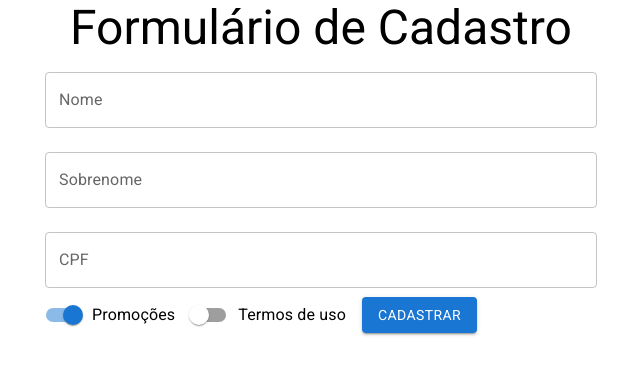
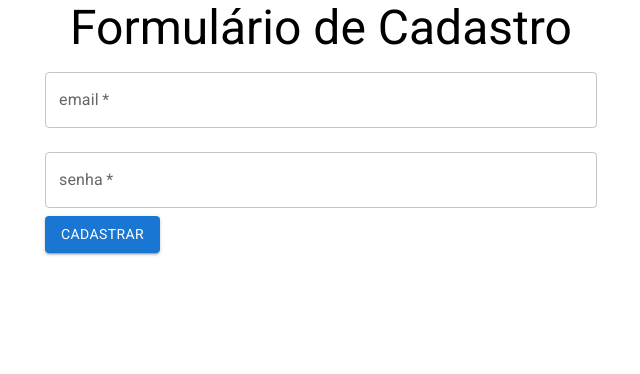
Before and after one commit to Frankkson/testando-componentes-funcionais, a React (Create React App) app: page / in a window 1280 px wide. Shown: the top 374 px of the page, without its empty margins (319-959 px from the left). Built offline with nearby package versions, Linux system fonts and the light colour scheme.

Commit message:
refatorando renderização condicional de formularios

```diff
--- a/src/componentes/formularioDeCadastro/DadosEntrega.jsx
+++ b/src/componentes/formularioDeCadastro/DadosEntrega.jsx
@@ -1,13 +1,19 @@
 import React from "react";
 import { TextField, Button } from "@mui/material";
 
-const DadosEntrega = () => {
+const DadosEntrega = ({ aoSubmeter }) => {
 	return (
-		<form>
+		<form
+			onSubmit={(e) => {
+				e.preventDefault();
+				aoSubmeter();
+			}}
+		>
 			<TextField
 				id="CEP"
 				label="CEP"
 				margin="normal"
+				required
 				type="number"
 				variant="outlined"
 			></TextField>
@@ -16,6 +22,7 @@ const DadosEntrega = () => {
 				id="endereco"
 				label="Endereço"
 				margin="normal"
+				required
 				type="text"
 				variant="outlined"
 			></TextField>
@@ -23,6 +30,7 @@ const DadosEntrega = () => {
 				id="numero"
 				label="Número"
 				margin="normal"
+				required
 				type="number"
 				variant="outlined"
 			></TextField>
@@ -30,6 +38,7 @@ const DadosEntrega = () => {
 				id="cidade"
 				label="Cidade"
 				margin="normal"
+				required
 				type="text"
 				variant="outlined"
 			></TextField>
@@ -37,6 +46,7 @@ const DadosEntrega = () => {
 				id="estado"
 				label="Estado"
 				margin="normal"
+				required
 				type="text"
 				variant="outlined"
 			></TextField>
--- a/src/componentes/formularioDeCadastro/DadosPessoais.jsx
+++ b/src/componentes/formularioDeCadastro/DadosPessoais.jsx
@@ -1,7 +1,7 @@
 import React, { useState } from "react";
 import { Button, TextField, Switch, FormControlLabel } from "@mui/material";
 
-const DadosPessoais = ({ onSubmit, validateCPF }) => {
+const DadosPessoais = ({ onSubmit: aoEnviar, validateCPF }) => {
 	const [nome, setNome] = useState("");
 	const [sobrenome, setSobrenome] = useState("");
 	const [CPF, setCPF] = useState("");
@@ -13,33 +13,36 @@ const DadosPessoais = ({ onSubmit, validateCPF }) => {
 		<form
 			onSubmit={(event) => {
 				event.preventDefault();
-				onSubmit({ nome, sobrenome, CPF, promocoes, termosDeUso });
+				aoEnviar();
 			}}
 		>
 			<TextField
+				fullWidth
 				id="nome"
 				label="Nome"
 				margin="normal"
-				value={nome}
 				onChange={(event) => {
 					setNome(event.target.value);
 				}}
-				fullWidth
+				required
+				value={nome}
 			/>
 
 			<TextField
+				fullWidth
 				id="sobrenome"
 				label="Sobrenome"
 				margin="normal"
-				value={sobrenome}
 				onChange={(event) => {
 					setSobrenome(event.target.value);
 				}}
-				fullWidth
+				required
+				value={sobrenome}
 			/>
 
 			<TextField
 				error={!error.CPF.isValid}
+				fullWidth
 				helperText={error.CPF.text}
 				id="CPF"
 				label="CPF"
@@ -51,8 +54,8 @@ const DadosPessoais = ({ onSubmit, validateCPF }) => {
 				onChange={(event) => {
 					setCPF(event.target.value);
 				}}
+				required
 				value={CPF}
-				fullWidth
 			/>
 
 			<FormControlLabel
--- a/src/componentes/formularioDeCadastro/DadosUsuario.jsx
+++ b/src/componentes/formularioDeCadastro/DadosUsuario.jsx
@@ -1,14 +1,20 @@
 import { TextField, Button } from "@mui/material";
 import React from "react";
 
-const DadosUsuario = () => {
+const DadosUsuario = ({ aoEnviar }) => {
 	return (
-		<form>
+		<form
+			onSubmit={(e) => {
+				e.preventDefault();
+				aoEnviar();
+			}}
+		>
 			<TextField
 				fullWidth
 				id="email"
 				label="email"
 				margin="normal"
+				required
 				type="email"
 				variant="outlined"
 			></TextField>
@@ -16,9 +22,10 @@ const DadosUsuario = () => {
 				fullWidth
 				id="senha"
 				label="senha"
+				margin="normal"
+				required
 				type="password"
 				variant="outlined"
-				margin="normal"
 			></TextField>
 			<Button
 				color="primary"
--- a/src/componentes/formularioDeCadastro/index.jsx
+++ b/src/componentes/formularioDeCadastro/index.jsx
@@ -1,31 +1,25 @@
-import { Typography } from "@mui/material";
 import DadosEntrega from "./DadosEntrega";
 import DadosPessoais from "./DadosPessoais";
 import DadosUsuario from "./DadosUsuario";
 import { useState } from "react";
 
 const FormularioCadastro = ({ onSubmit, validateCPF }) => {
-	const [etapaAtual] = useState(1);
+	const [etapaAtual, setEtapa] = useState(0);
 
-	const formularioAtual = (etapa) => {
-		switch (etapa) {
-			default:
-				return <Typography>Erro ao selecionar formulário</Typography>;
-			case 0:
-				return <DadosUsuario />;
-			case 1:
-				return (
-					<DadosPessoais
-						onSubmit={onSubmit}
-						validateCPF={validateCPF}
-					/>
-				);
-			case 2:
-				return <DadosEntrega />;
-		}
+	const proximaEtapa = () => {
+		setEtapa(etapaAtual + 1);
 	};
 
-	return <>{formularioAtual(etapaAtual)}</>;
+	const formularios = [
+		<DadosUsuario aoEnviar={proximaEtapa} />,
+		<DadosPessoais
+			aoEnviar={proximaEtapa}
+			validateCPF={validateCPF}
+		/>,
+		<DadosEntrega aoSubmeter={onSubmit} />,
+	];
+
+	return <>{formularios[etapaAtual]}</>;
 };
 
 export default FormularioCadastro;
```
